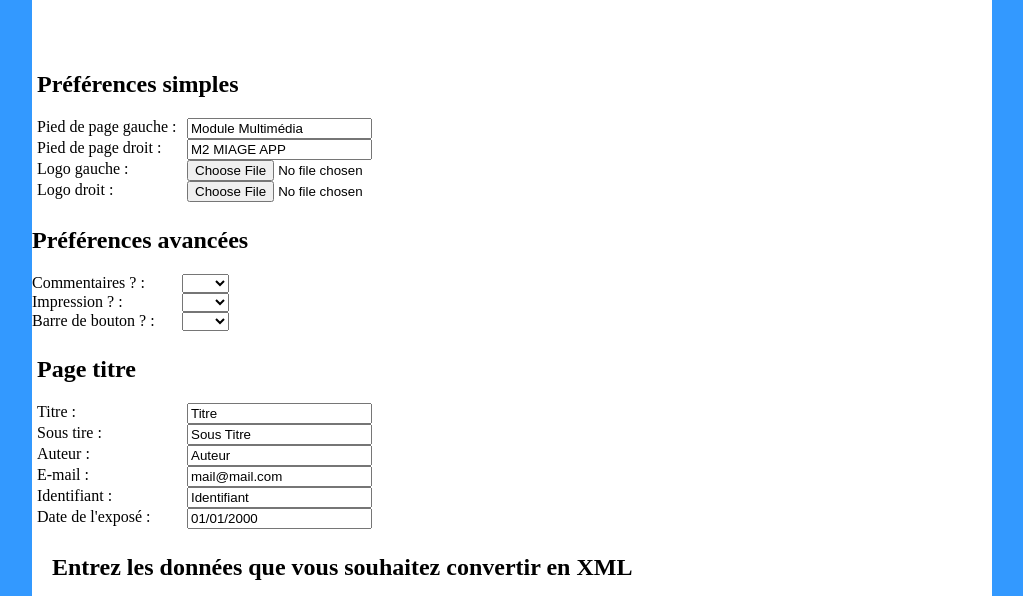
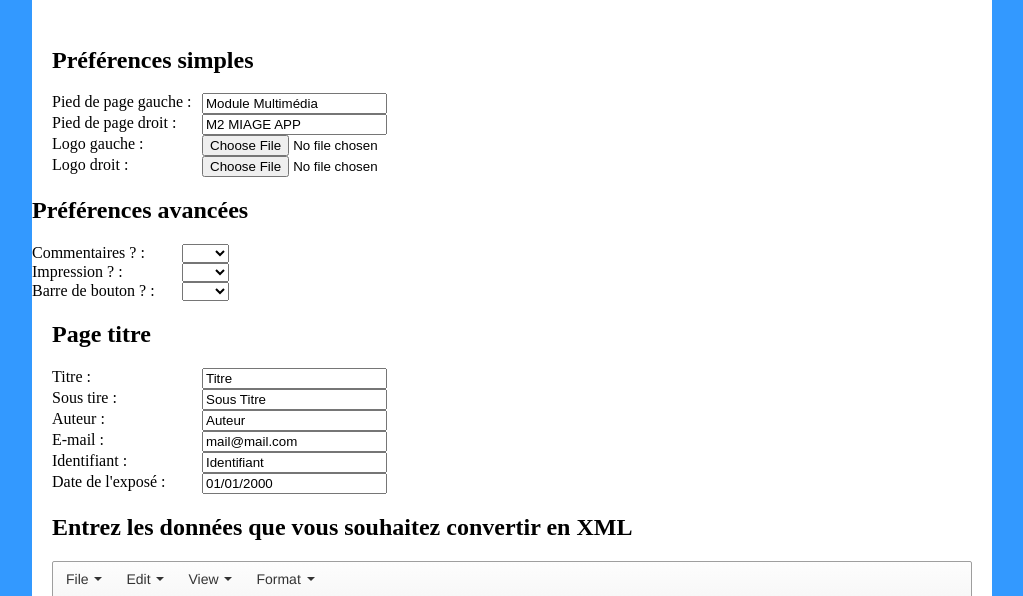
Before and after one commit to MatthFleury/EASTWYSIWYG, a plain HTML site: page index.html in a window 1280 px wide. Shown: the part 153-749 px from the top of the page, without its empty margins (128-1151 px from the left). Drawn offline with Linux system fonts and the light colour scheme.

Commit message:
Issue #2: margin for all the options

```diff
--- a/css/style.css
+++ b/css/style.css
@@ -36,11 +36,13 @@ h1{
 }
 
 #pref{
-	padding: 5px;
+	margin:auto;
+	width:920px;
 }
 
 #titlePage{
-	padding: 5px;
+	margin:auto;
+	width:920px;
 }
 
 label{
```
